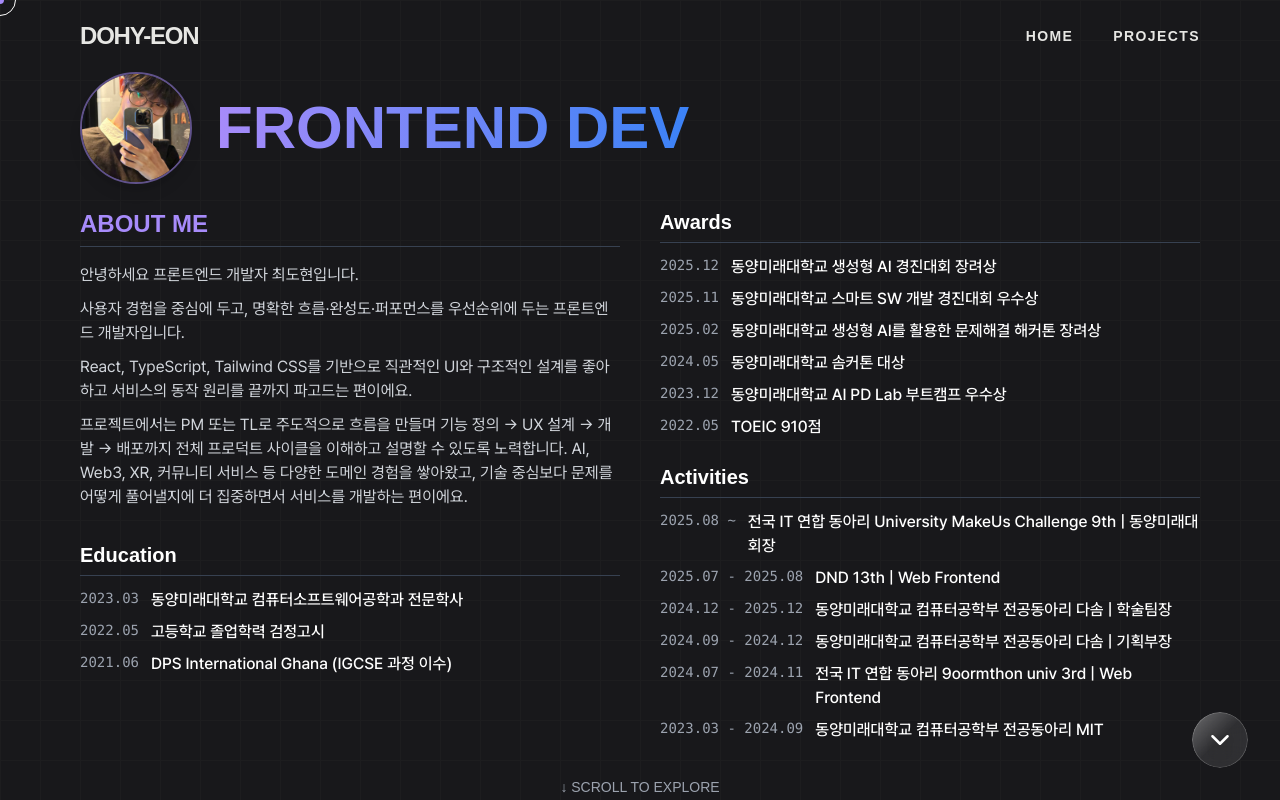
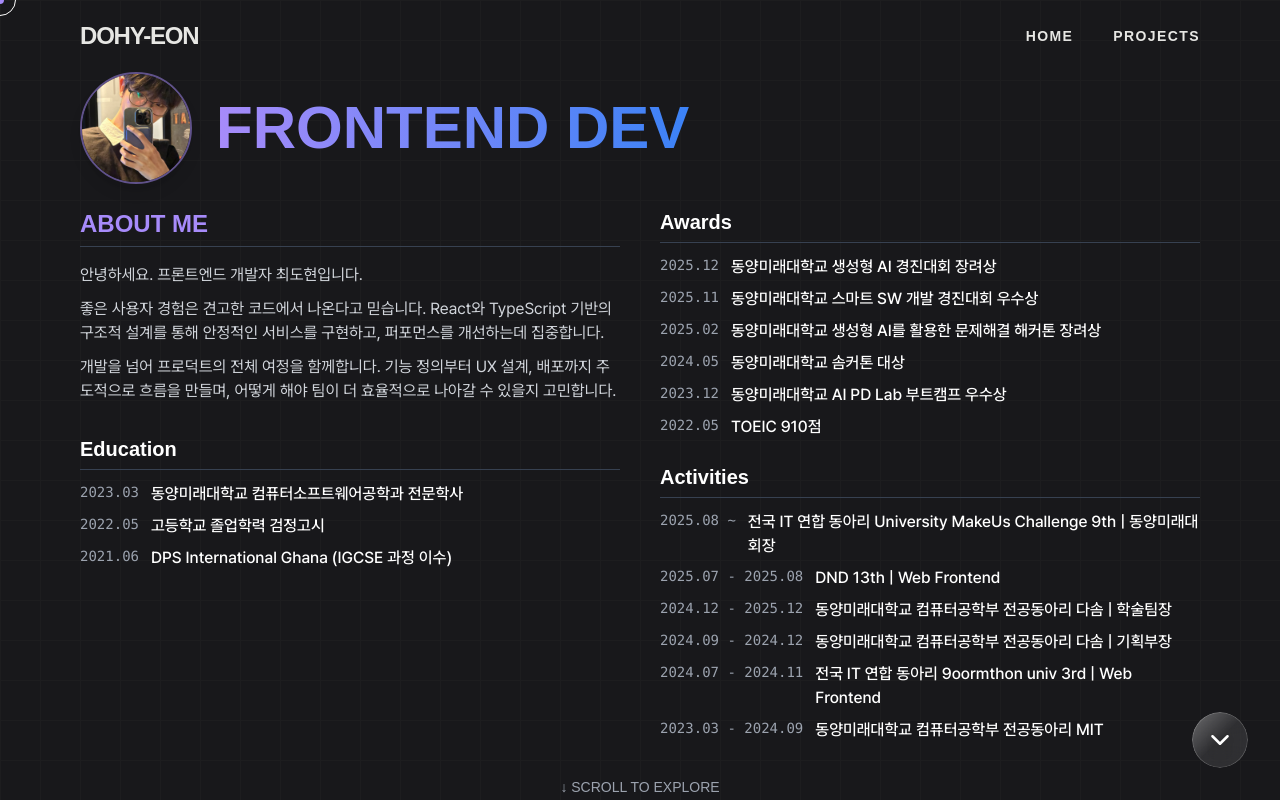
Before and after one commit to dohy-eon/portfolio, a React (Vite) app: page / in a window 1280 px wide. Shown: the top 800 px of the page. Built offline with nearby package versions, Linux system fonts and the light colour scheme; a web font is replaced by a local one.

Commit message:
feat: 소개글 텍스트 수정

```diff
--- a/src/constants/data.ts
+++ b/src/constants/data.ts
@@ -15,11 +15,10 @@ export const PROFILE = {
   github: "https://github.com/dohy-eon",
   blog: "https://dohy.tistory.com/",
   bio: [
-    "안녕하세요 프론트엔드 개발자 최도현입니다.",
-    "사용자 경험을 중심에 두고, 명확한 흐름·완성도·퍼포먼스를 우선순위에 두는 프론트엔드 개발자입니다.",
-    "React, TypeScript, Tailwind CSS를 기반으로 직관적인 UI와 구조적인 설계를 좋아하고 서비스의 동작 원리를 끝까지 파고드는 편이에요.",
-    "프로젝트에서는 PM 또는 TL로 주도적으로 흐름을 만들며 기능 정의 → UX 설계 → 개발 → 배포까지 전체 프로덕트 사이클을 이해하고 설명할 수 있도록 노력합니다. AI, Web3, XR, 커뮤니티 서비스 등 다양한 도메인 경험을 쌓아왔고, 기술 중심보다 문제를 어떻게 풀어낼지에 더 집중하면서 서비스를 개발하는 편이에요."
-  ]
+    "안녕하세요. 프론트엔드 개발자 최도현입니다.",
+    "좋은 사용자 경험은 견고한 코드에서 나온다고 믿습니다. React와 TypeScript 기반의 구조적 설계를 통해 안정적인 서비스를 구현하고, 퍼포먼스를 개선하는데 집중합니다.",
+    "개발을 넘어 프로덕트의 전체 여정을 함께합니다. 기능 정의부터 UX 설계, 배포까지 주도적으로 흐름을 만들며, 어떻게 해야 팀이 더 효율적으로 나아갈 수 있을지 고민합니다.",
+]
 };
 
 export const HISTORY = [
```
